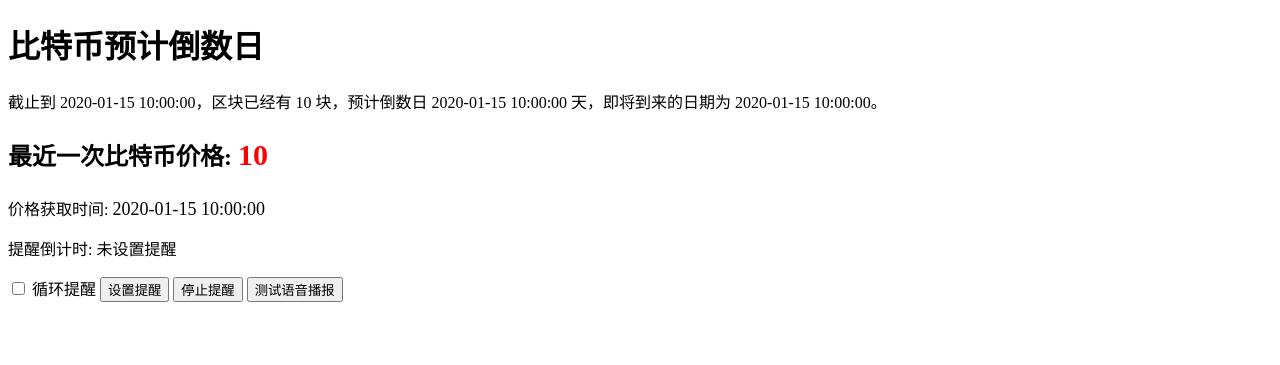
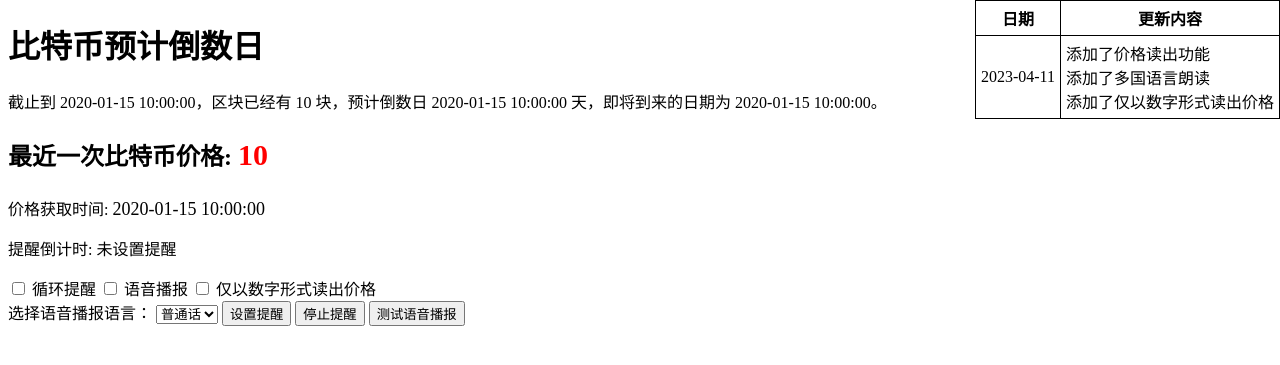
Before and after one commit to lanlicyuen/Flask, a Flask app: template Btc/templates/index.html in a window 1280 px wide. Shown: the top 365 px of the page. Run offline with Flask 3, Linux system fonts and the light colour scheme; the template is opened without the code that fills it: most values are stand-ins (such as "Sample title", 1, 10 or a date in 2020).

Commit message:
Update 修复重复播报，新增语言选项，其他

```diff
--- a/Btc/app.py
+++ b/Btc/app.py
@@ -50,12 +50,10 @@ def home():
 
 @app.route('/get_bitcoin_price')
 def get_bitcoin_price():
-    # 使用Binance API获取BTC对USDT的价格
     response = requests.get('https://api.binance.com/api/v3/ticker/price?symbol=BTCUSDT')
     data = response.json()
-    # 保留价格的小数点后两位
-    price = "{:.2f}".format(float(data['price']))
-    return jsonify(price)
+    price = float(data['price'])
+    return jsonify({'price': price})  # 确保以JSON格式返回价格
 
 if __name__ == "__main__":
     app.run(debug=True, port=81)
--- a/Btc/static/script.js
+++ b/Btc/static/script.js
@@ -1,13 +1,13 @@
 let reminderIntervalId = null;
 let countdownIntervalId = null;
 let countdownSeconds = 0;
+let loopCount = 0;
 
 function updateCountdownDisplay() {
     const countdownElement = document.getElementById('countdown');
     if (countdownSeconds > 0) {
         countdownElement.textContent = countdownSeconds + ' 秒';
     } else if (loopCount === -1) {
-        // 如果是无限循环，即使倒计时结束也不显示"未设置提醒"
         countdownElement.textContent = "正在循环提醒...";
     } else {
         countdownElement.textContent = '未设置提醒';
@@ -17,7 +17,6 @@ function updateCountdownDisplay() {
         }
     }
 }
-
 
 function startCountdown(seconds) {
     countdownSeconds = seconds;
@@ -29,39 +28,23 @@ function startCountdown(seconds) {
         countdownSeconds--;
         updateCountdownDisplay();
         if (countdownSeconds <= 0) {
+            clearInterval(countdownIntervalId);
+            countdownIntervalId = null;
+            updateCountdownDisplay();
+            fetchBitcoinPrice();
             if (loopCount === -1) {
-                // 如果设置为无限循环，则重置倒计时秒数并继续
-                countdownSeconds = seconds;
-            } else if (loopCount > 0) {
-                // 如果有指定循环次数，减少一次循环计数并重置倒计时秒数
-                loopCount--;
-                countdownSeconds = seconds;
-                if (loopCount === 0) {
-                    // 如果完成了所有循环，清理倒计时器并更新显示为“未设置提醒”
-                    clearInterval(countdownIntervalId);
-                    countdownIntervalId = null;
-                    updateCountdownDisplay();
-                    return; // 退出函数
-                }
-            } else {
-                // 如果不需要循环，清理倒计时器并更新显示为“未设置提醒”
-                clearInterval(countdownIntervalId);
-                countdownIntervalId = null;
-                updateCountdownDisplay();
-                return; // 退出函数
+                startCountdown(seconds);
             }
-            fetchBitcoinPrice(); // 在每次倒计时结束时获取并播报新价格
         }
     }, 1000);
 }
 
+function openSettings() {
+    clearInterval(reminderIntervalId);
+    reminderIntervalId = null;
 
-
-let loopCount = 0; // 新增一个变量来存储循环次数
-
-function openSettings() {
     let interval = prompt("请输入提醒间隔时间（秒）:", "60");
-    let isLoop = document.getElementById('loopCheckbox').checked; // 获取复选框的选中状态
+    let isLoop = document.getElementById('loopCheckbox').checked;
 
     if (interval !== null) {
         interval = parseInt(interval, 10);
@@ -69,57 +52,33 @@ function openSettings() {
             alert("请输入有效的秒数");
             return;
         }
-        if (isLoop) {
-            loopCount = -1; // 设置为-1表示无限循环
-        } else {
-            loopCount = 1; // 不勾选表示不循环，仅执行一次
-        }
-        startCountdown(interval); // 开始倒计时，倒计时结束后将会触发价格更新
-        if (reminderIntervalId !== null) {
-            clearInterval(reminderIntervalId); // 清除之前的定时器（如果有）
-        }
-        // 设置新的提醒定时器，到时间后更新价格
-        reminderIntervalId = setInterval(() => {
-            if (loopCount !== 0) {
-                fetchBitcoinPrice(); // 到时间后获取并播报新的比特币价格
-                if (loopCount > 0) {
-                    loopCount--; // 如果设置了循环次数，每次循环后减少计数
-                }
-            }
-            if (loopCount === 0) {
-                clearInterval(reminderIntervalId); // 如果循环结束，清除定时器
-                reminderIntervalId = null;
-            }
-        }, interval * 1000);
+        loopCount = isLoop ? -1 : 0;
+        startCountdown(interval);
     }
 }
 
+function stopReminder() {
+    clearInterval(reminderIntervalId);
+    reminderIntervalId = null;
 
+    clearInterval(countdownIntervalId);
+    countdownIntervalId = null;
 
-function stopReminder() {
-    // 清除提醒定时器
-    if (reminderIntervalId !== null) {
-        clearInterval(reminderIntervalId);
-        reminderIntervalId = null;
-    }
-    // 清除倒计时定时器
-    if (countdownIntervalId !== null) {
-        clearInterval(countdownIntervalId);
-        countdownIntervalId = null;
-    }
-    countdownSeconds = 0; // 重置倒计时秒数
-    loopCount = 0; // 重置循环计数器
-    updateCountdownDisplay(); // 更新显示为“未设置提醒”
+    countdownSeconds = 0;
+    loopCount = 0;
+    updateCountdownDisplay();
 }
-
 
 function fetchBitcoinPrice() {
     fetch('/get_bitcoin_price')
-        .then(response => response.text())
-        .then(price => {
-            document.getElementById('btcPrice').textContent = price + " USD";
-            speakPrice(price);
-            // 如果你也更新报价时间
+        .then(response => response.json())
+        .then(data => {
+            let price = parseFloat(data.price);
+            let intPrice = Math.floor(price); // 只取整数部分
+            document.getElementById('btcPrice').textContent = intPrice + " USD";
+            if (document.getElementById('voiceAnnouncementCheckbox').checked) {
+                speakPrice(intPrice.toString()); // 仅当勾选了语音播报时才播报
+            }
             let now = new Date();
             let timeString = now.toLocaleString("zh-CN", {timeZone: "Asia/Shanghai"});
             document.getElementById('quoteTime').textContent = "报价时间：" + timeString;
@@ -129,15 +88,34 @@ function fetchBitcoinPrice() {
         });
 }
 
-
-
 function speakPrice(price) {
     var msg = new SpeechSynthesisUtterance();
-    msg.text = "当前比特币价格：" + price;
-    msg.lang = "zh-CN";
+    let selectedLang = document.getElementById('languageSelect').value;
+
+    if (document.getElementById('readPriceAsNumberCheckbox').checked) {
+        // 如果勾选了“仅以数字形式读出价格”，则仅读出数字的每一位
+        let priceAsText = price.split('').join(' ');
+        msg.text = priceAsText; // 直接读出数字的每一位
+    } else {
+        // 根据选择的语言设置不同的msg.text
+        switch(selectedLang) {
+            case 'en-US':
+                msg.text = "The Bitcoin price is: " + price + " dollars";
+                break;
+            case 'zh-CN':
+                msg.text = "当前比特币价格：" + price + "美元";
+                break;
+            case 'zh-HK':
+                msg.text = "現時比特幣價格：" + price + "美金";
+                break;
+            case 'ja-JP':
+                msg.text = "現在のビットコインの価格は：" + price + "ドルです";
+                break;
+            default:
+                msg.text = "当前比特币价格：" + price + "美元";
+        }
+    }
+
+    msg.lang = selectedLang; // 设置语音播报的语言
     window.speechSynthesis.speak(msg);
 }
-
-
-
-// 确保fetchBitcoinPrice，speakPrice和displayQuoteTime函数定义保持不变
--- a/Btc/templates/index.html
+++ b/Btc/templates/index.html
@@ -15,6 +15,19 @@
     <label>
         <input type="checkbox" id="loopCheckbox"> 循环提醒
     </label>
+    <label>
+        <input type="checkbox" id="voiceAnnouncementCheckbox"> 语音播报
+    </label>
+    <label>
+        <input type="checkbox" id="readPriceAsNumberCheckbox"> 仅以数字形式读出价格
+    </label><br>
+    <label for="languageSelect">选择语音播报语言：</label>
+    <select id="languageSelect">
+        <option value="en-US">英语</option>
+        <option value="zh-CN" selected>普通话</option>
+        <option value="zh-HK">广东话</option>
+        <option value="ja-JP">日语</option>
+    </select>
     <button onclick="openSettings()">设置提醒</button>
     <button onclick="stopReminder()">停止提醒</button>
 
@@ -28,6 +41,34 @@ function testSpeech() {
     window.speechSynthesis.speak(msg);
 }
 </script>
+<style>
+    .update-table {
+        position: absolute;
+        top: 0;
+        right: 0;
+        border-collapse: collapse;
+    }
+    .update-table th, .update-table td {
+        border: 1px solid black;
+        padding: 5px;
+    }
+</style>
+
+<table class="update-table">
+    <tr>
+        <th>日期</th>
+        <th>更新内容</th>
+    </tr>
+    <tr>
+        <td>2023-04-11</td>
+        <td>
+            添加了价格读出功能<br>
+            添加了多国语言朗读<br>
+            添加了仅以数字形式读出价格
+        </td>
+    </tr>
+    <!-- 根据需要添加更多行 -->
+</table>
 
 </body>
 </html>
```
